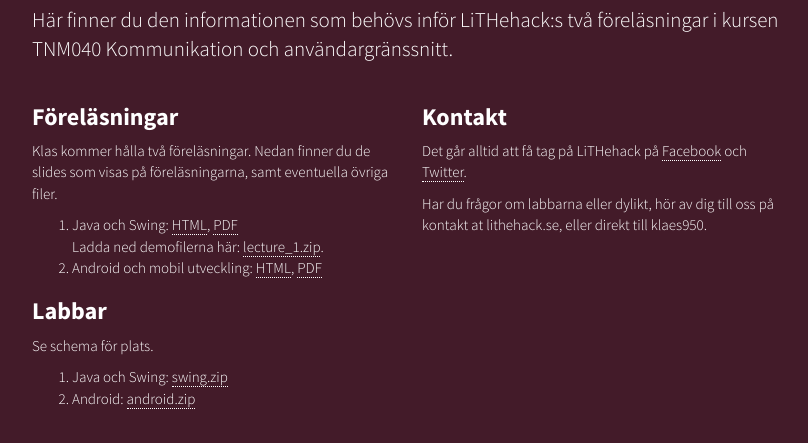
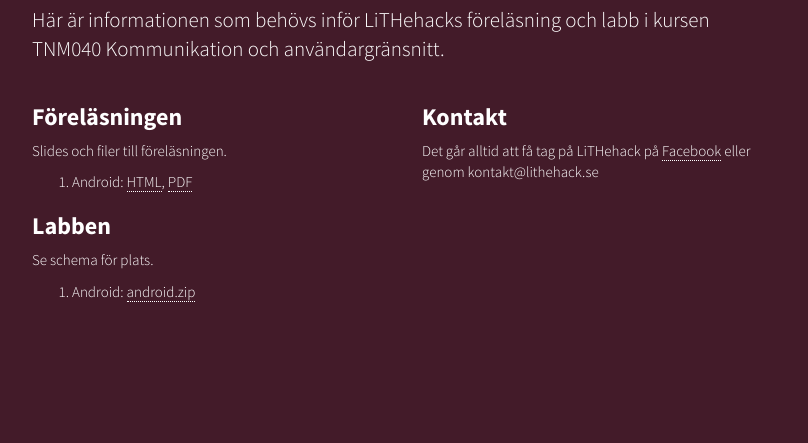
Before and after one commit to LiTHehack/koma, a plain HTML site: page index.html in a window 1280 px wide. Shown: the part 83-526 px from the top of the page, without its empty margins (233-1041 px from the left). Drawn offline with nearby package versions, Linux system fonts and the light colour scheme.

Commit message:
Update index 2015

```diff
--- a/index.html
+++ b/index.html
@@ -33,49 +33,38 @@
 						<div class="col-sm-12">
 							<h1>LiTHehack &lt;3 KOMA</h1>
 							<p class="lead">
-								Här finner du den informationen som behövs inför LiTHehack:s två föreläsningar i kursen TNM040 Kommunikation och användargränssnitt.
+								Här är informationen som behövs inför LiTHehacks föreläsning och labb i kursen TNM040 Kommunikation och användargränsnitt.
 							</p>
 						</div>
 					</div>
 					<div class="row">
 						<div class="col-sm-6">
 							<h3>
-								Föreläsningar
+								Föreläsningen
 							</h3>
 							<p>
-                Klas kommer hålla två föreläsningar. Nedan finner du de slides som visas på föreläsningarna, samt eventuella övriga filer.
+                Slides och filer till föreläsningen.
 							</p>
-
-              <ol>
-                <li>
-                  Java och Swing: <a href="lectures/java.html">HTML</a>, <a href="lectures/java.pdf">PDF</a> <br>
-                  Ladda ned demofilerna här: <a href="demos/lecture_1.zip">lecture_1.zip</a>.
-                </li>
-                <li>Android och mobil utveckling: <a href="lectures/android.html">HTML</a>, <a href="lectures/android.pdf">PDF</a></li>
-              </ol>
+							<ol>
+				                <li>Android: <a href="lectures/android.html">HTML</a>, <a href="lectures/android.pdf">PDF</a></li>
+			                </ol>
 
 							<h3>
-								Labbar
+								Labben
 							</h3>
 							<p>
 								Se schema för plats.
 							</p>
-
-              <ol>
-                <li>Java och Swing: <a href="labs/swing.zip">swing.zip</a></li>
-                <li>Android: <a href="labs/android.zip">android.zip</a></li>
-              </ol>
+							<ol>
+				                <li>Android: <a href="labs/android/uppgift.pdf">android.zip</a></li>
+			              	</ol>
 						</div>
 						<div class="col-sm-6">
 							<h3>
 								Kontakt
 							</h3>
 							<p>
-								Det går alltid att få tag på LiTHehack på <a href="https://facebook.com/lithehack" target="_blank">Facebook</a>
-								och <a href="https://twitter.com/lithehack" target="_blank">Twitter</a>.
-							</p>
-							<p>
-								Har du frågor om labbarna eller dylikt, hör av dig till oss på kontakt at lithehack.se, eller direkt till klaes950.
+								Det går alltid att få tag på LiTHehack på <a href="https://facebook.com/lithehack" target="_blank">Facebook</a> eller genom kontakt@lithehack.se
 							</p>
 						</div>
 					</div>
```
